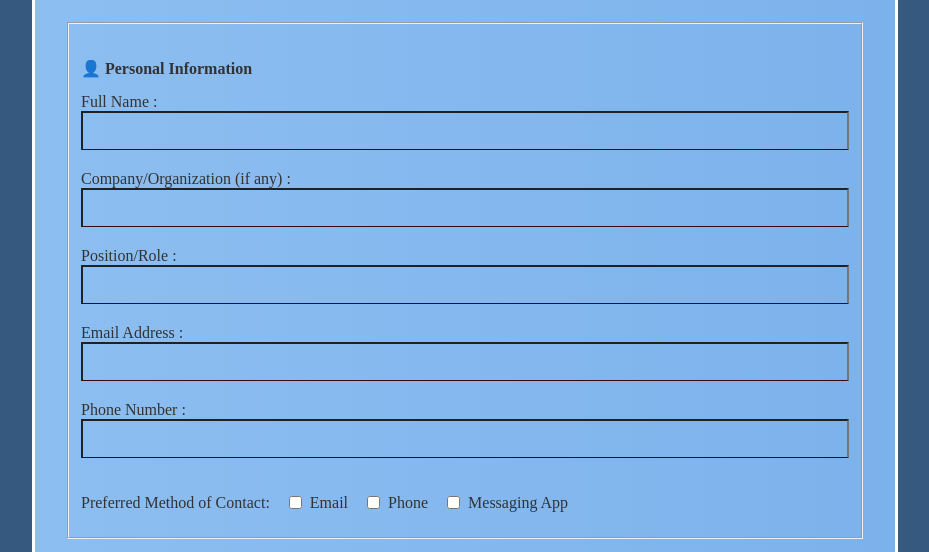
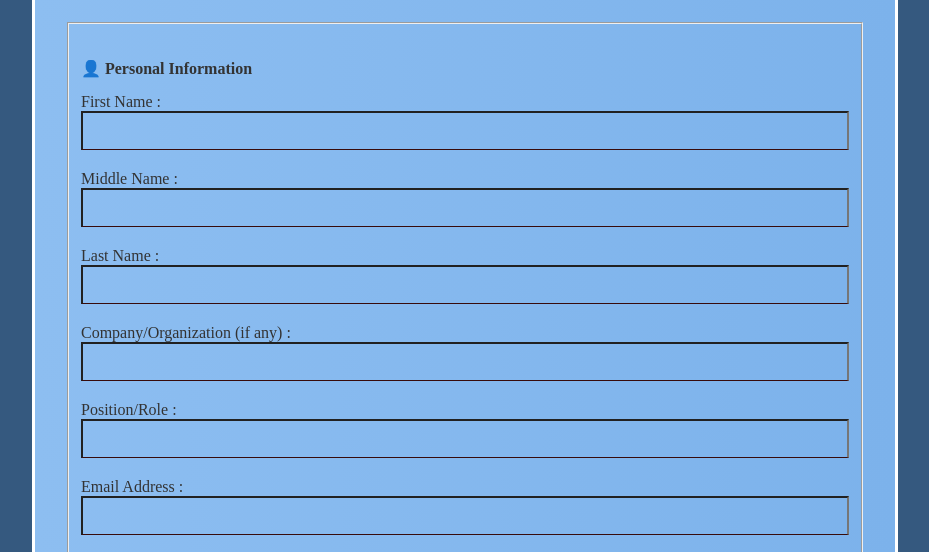
Before and after one commit to Daniellehubbb/Activity, a plain HTML site: page index.html in a window 1280 px wide. Shown: the part 173-725 px from the top of the page, without its empty margins (175-1104 px from the left). Drawn offline with Linux system fonts and the light colour scheme.

Commit message:
Update index.html

```diff
--- a/index.html
+++ b/index.html
@@ -18,7 +18,13 @@
     <form>
       <fieldset>
       <h4>👤 Personal Information</h4>
-      <label>Full Name :</label>
+      <label>First Name :</label>
+      <input type="text"><br>
+
+      <label>Middle Name :</label>
+      <input type="text"><br>
+
+      <label>Last Name :</label>
       <input type="text"><br>
 
       <label>Company/Organization (if any) :</label>
```
